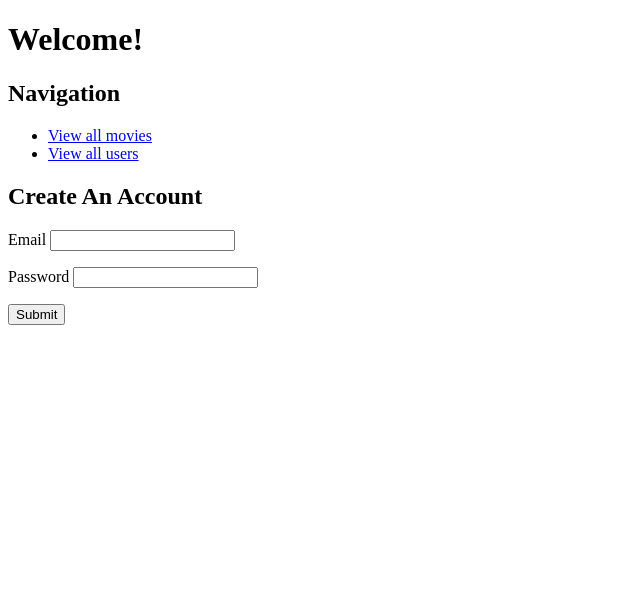
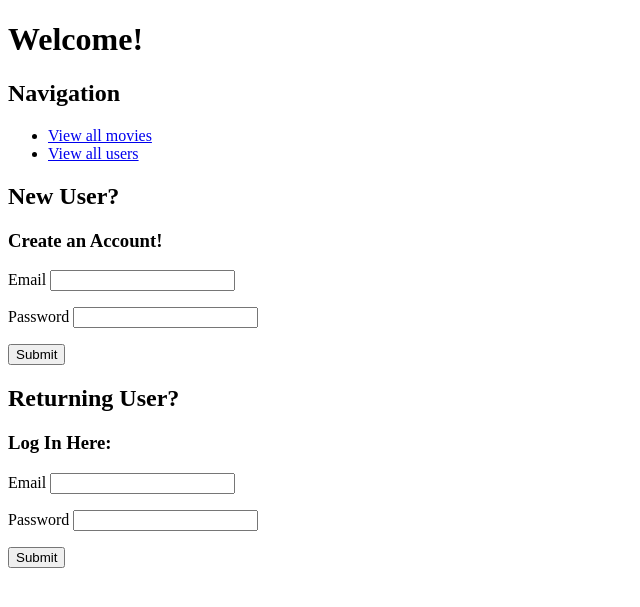
Before and after one commit to KatieAquino/movie-ratings-app, a Flask app: page / in a window 1280 px wide. Shown: the top 607 px of the page, without its empty margins (0-640 px from the left). Run offline with Flask 2, Linux system fonts and the light colour scheme.

Commit message:
Adds user login capabilities

```diff
--- a/server.py
+++ b/server.py
@@ -15,6 +15,7 @@ def show_homepage():
     """Show homepage"""
 
     return render_template('homepage.html')
+
 
 @app.route('/users', methods=["POST"])
 def register_user():
@@ -35,6 +36,28 @@ def register_user():
     return redirect('/')
 
 
+@app.route('/user/login', methods=["POST"])
+def log_in_user():
+    """Log in user"""
+
+    email = request.form.get('login-email')
+    password = request.form.get('login-password')
+
+    user = crud.get_user_by_email(email)
+
+    if user:
+        if user.password == password:
+            session['user'] = user.user_id
+            flash('Successfully logged in')
+
+    else:
+        flash('Unable to login, please try again')
+
+    return redirect('/')
+
+
+
+
 
 @app.route('/movies')
 def show_all_movies():
@@ -44,6 +67,7 @@ def show_all_movies():
 
     return render_template('all_movies.html', movies=movies)
 
+
 @app.route('/movies/<movie_id>')
 def show_movie_details(movie_id):
     """Shows details for a movie"""
@@ -51,6 +75,7 @@ def show_movie_details(movie_id):
     movie = crud.get_movie_by_id(movie_id)
 
     return render_template('movie_details.html', movie=movie)
+
 
 @app.route('/users')
 def show_all_users():
@@ -60,6 +85,7 @@ def show_all_users():
 
     return render_template('all_users.html', users=users)
 
+
 @app.route('/users/<user_id>')
 def show_user_details(user_id):
     """Show details for a user"""
@@ -68,6 +94,8 @@ def show_user_details(user_id):
 
     return render_template('user_details.html', user=user)
 
+
+
 if __name__ == '__main__':
     connect_to_db(app)
     app.run(host='0.0.0.0', debug=True)
--- a/templates/homepage.html
+++ b/templates/homepage.html
@@ -10,7 +10,8 @@
     <li><a href="/users">View all users</a></li>
   </ul>
 
-  <h2>Create An Account</h2>
+  <h2>New User?</h2>
+  <h3>Create an Account!</h3>
   <form action="/users" method="POST">
     <p>
       Email <input type="text" name="email">
@@ -24,4 +25,20 @@
       <input type="submit">
     </p>
   </form>
+
+  <h2>Returning User?</h2>
+  <h3>Log In Here:</h3>
+  <form action="/user/login" method="POST">
+    <p>
+      Email <input type="text" name="login-email">
+    </p>
+
+    <p>
+      Password <input type="password" name="login-password">
+    </p>
+
+    <p>
+      <input type="submit">
+    </p>
+  </form>
 {% endblock %}
```
Also changed, not shown: crud.py (+7 -0 lines).
